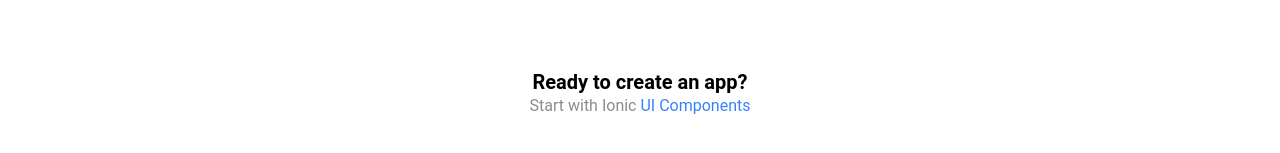
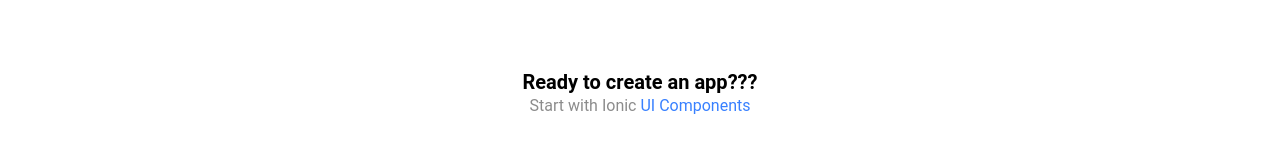
Before and after one commit to earlhansg/random-users, a React (Vite) app: page /home in a window 1280 px wide. Shown: the part 307-460 px from the top of the page. Built offline with nearby package versions, Linux system fonts and the light colour scheme.

Commit message:
first commit

```diff
--- a/package.json
+++ b/package.json
@@ -1,5 +1,5 @@
 {
-  "name": "randomUsers",
+  "name": "random-users",
   "private": true,
   "version": "0.0.1",
   "type": "module",
--- a/src/components/ExploreContainer.tsx
+++ b/src/components/ExploreContainer.tsx
@@ -5,7 +5,7 @@
 const ExploreContainer: React.FC<ContainerProps> = () => {
   return (
     <div id="container">
-      <strong>Ready to create an app?</strong>
+      <strong>Ready to create an app???</strong>
       <p>Start with Ionic <a target="_blank" rel="noopener noreferrer" href="https://ionicframework.com/docs/components">UI Components</a></p>
     </div>
   );
```
